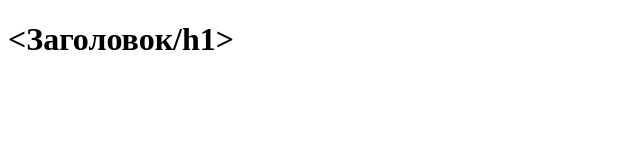
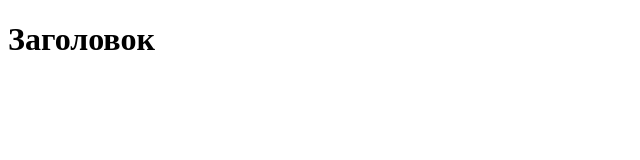
Before and after one commit to AlinaMytko/project2, a plain HTML site: page index.html in a window 1280 px wide. Shown: the whole page, without its empty margins (0-640 px from the left). Drawn offline with Linux system fonts and the light colour scheme.

Commit message:
Исправили ошибку в заголовке

```diff
--- a/index.html
+++ b/index.html
@@ -8,6 +8,6 @@
     <link rel="stylesheet" href="style.css">
 </head>
 <body>
-    <h1><Заголовок/h1>
+    <h1>Заголовок</h1>
 </body>
 </html>
```
